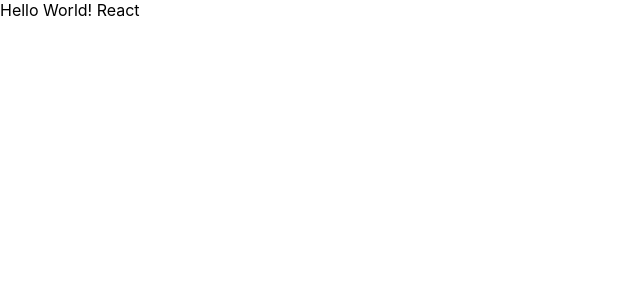
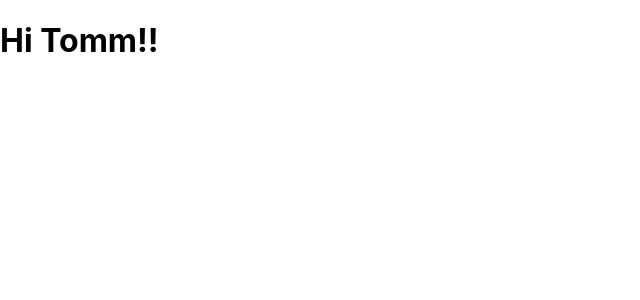
Before and after one commit to TakahashiIkki/udemy-react-redux-crud-application, a React (Create React App) app: page / in a window 1280 px wide. Shown: the top 300 px of the page, without its empty margins (0-640 px from the left). Built offline with nearby package versions, Linux system fonts and the light colour scheme.

Commit message:
Domを変数で定義した

```diff
--- a/src/App.js
+++ b/src/App.js
@@ -1,14 +1,11 @@
 import React, {Component} from 'react';
-import logo from './logo.svg';
 import './App.css';
 
 class App extends Component {
     render() {
-        return React.createElement(
-            "div",
-            null,
-            "Hello World! React"
-        );
+        const greeting = 'Hi Tomm!!';
+        const firstDom = <h1>{greeting}</h1>;
+        return firstDom;
     }
 }
 
```
